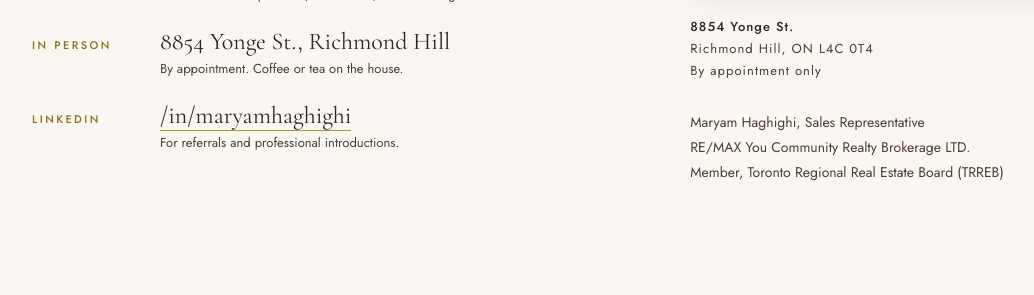
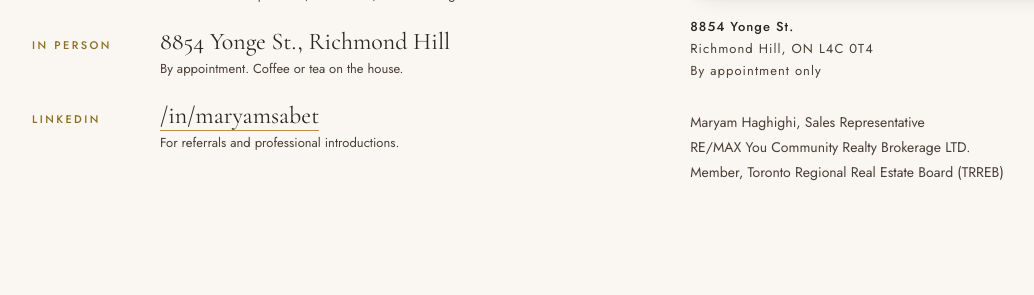
Before and after one commit to HomesbyMaryam/homesbymaryam, a Jekyll site: the page built from contact.html, in a window 1280 px wide and 900 px high, scrolled down 511 px, cut to the strip 159-454 px from the top of the window. Shown: the whole strip, without its empty margins (16-1050 px from the left). Built offline with Jekyll 4.4.1, drawn with Linux system fonts in a browser that asks for light colours; part of the change alters nothing that is shown.

Commit message:
Fix LinkedIn URL site-wide (maryamhaghighi → maryamsabet)
Updates all five references to Maryam's LinkedIn profile across
_config.yml (social.links + footer_links), _includes/seo-structured-
data.html (sameAs on RealEstateAgent and Person nodes), and
contact.html (visible link + display text). The previous slug pointed
at a profile that does not exist.

Co-Authored-By: Claude Sonnet 4.6 <noreply@anthropic.com>

```diff
--- a/_config.yml
+++ b/_config.yml
@@ -19,7 +19,7 @@ image: "/assets/images/photos/maryam-headshot-studio.jpg"
 social:
   name: "Maryam Haghighi"
   links:
-    - "https://www.linkedin.com/in/maryamhaghighi/"
+    - "https://www.linkedin.com/in/maryamsabet/"
     - "https://homesbymaryam.ca"
 
 permalink: /journal/:slug/
@@ -64,7 +64,7 @@ contact:
   tagline: "Expertise. Integrity. Smart Investments."
 
 footer_links:
-  - { name: "LinkedIn", url: "https://www.linkedin.com/in/maryamhaghighi/" }
+  - { name: "LinkedIn", url: "https://www.linkedin.com/in/maryamsabet/" }
 
 nav:
   - { label: "Home",     url: "/" }
--- a/_includes/seo-structured-data.html
+++ b/_includes/seo-structured-data.html
@@ -41,7 +41,7 @@
         "description": "By appointment only"
       },
       "priceRange": "$$$$",
-      "sameAs": ["https://www.linkedin.com/in/maryamhaghighi/"]
+      "sameAs": ["https://www.linkedin.com/in/maryamsabet/"]
     },
     {
       "@type": "Person",
@@ -55,7 +55,7 @@
         "@type": "Organization",
         "name": "Toronto Regional Real Estate Board (TRREB)"
       },
-      "sameAs": ["https://www.linkedin.com/in/maryamhaghighi/"]
+      "sameAs": ["https://www.linkedin.com/in/maryamsabet/"]
     }{% if page.layout == "post" %},
     {
       "@type": "Article",
--- a/contact.html
+++ b/contact.html
@@ -44,7 +44,7 @@ permalink: /contact/
           <div style="display:grid; grid-template-columns: 110px 1fr; gap:18px; align-items:baseline;">
             <dt style="font-family:var(--font-sans); font-size:11px; font-weight:500; letter-spacing:0.22em; text-transform:uppercase; color:var(--gold-deep); margin:0;">LinkedIn</dt>
             <dd style="margin:0; font-family:var(--font-display); font-size:24px; color:var(--espresso); line-height:1.3;">
-              <a href="https://www.linkedin.com/in/maryamhaghighi/" rel="noopener">/in/maryamhaghighi</a>
+              <a href="https://www.linkedin.com/in/maryamsabet/" rel="noopener">/in/maryamsabet</a>
               <span style="display:block; font-family:var(--font-sans); font-size:13px; color:var(--walnut); margin-top:4px;">For referrals and professional introductions.</span>
             </dd>
           </div>
```
